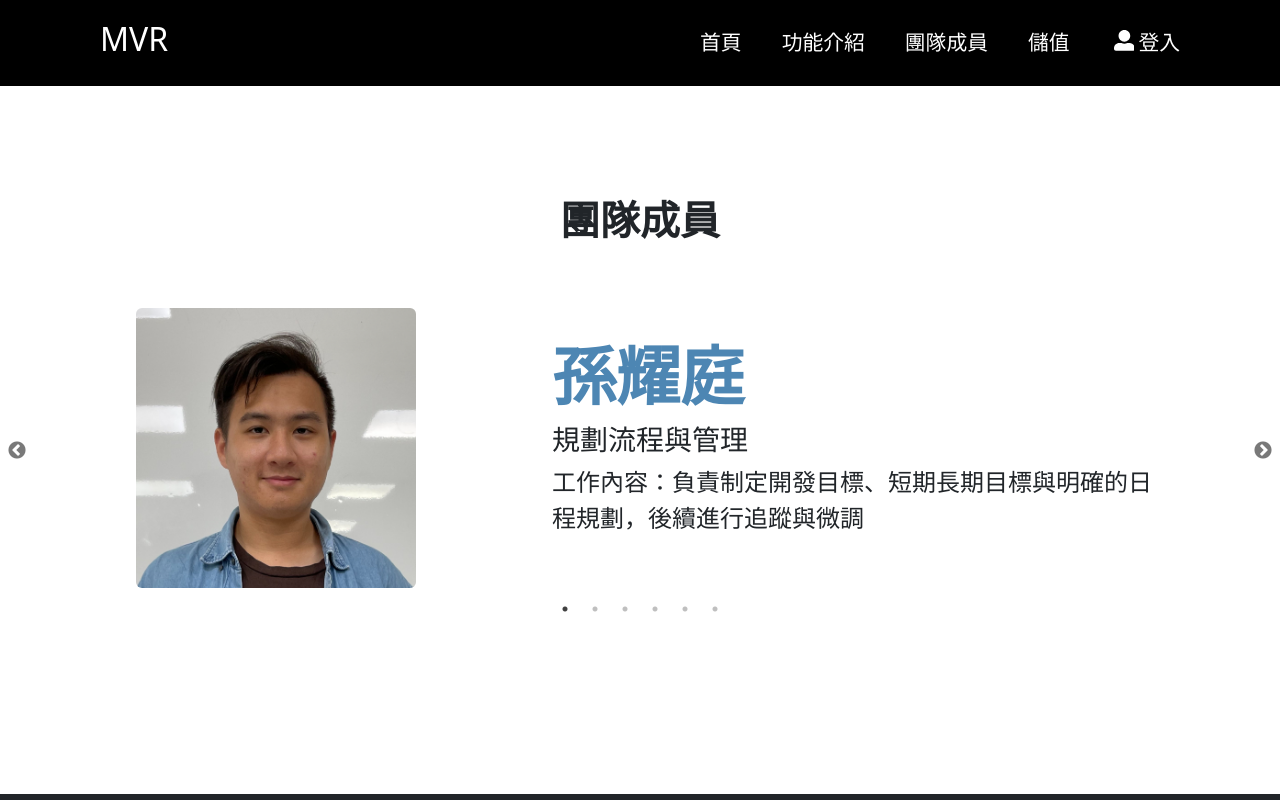
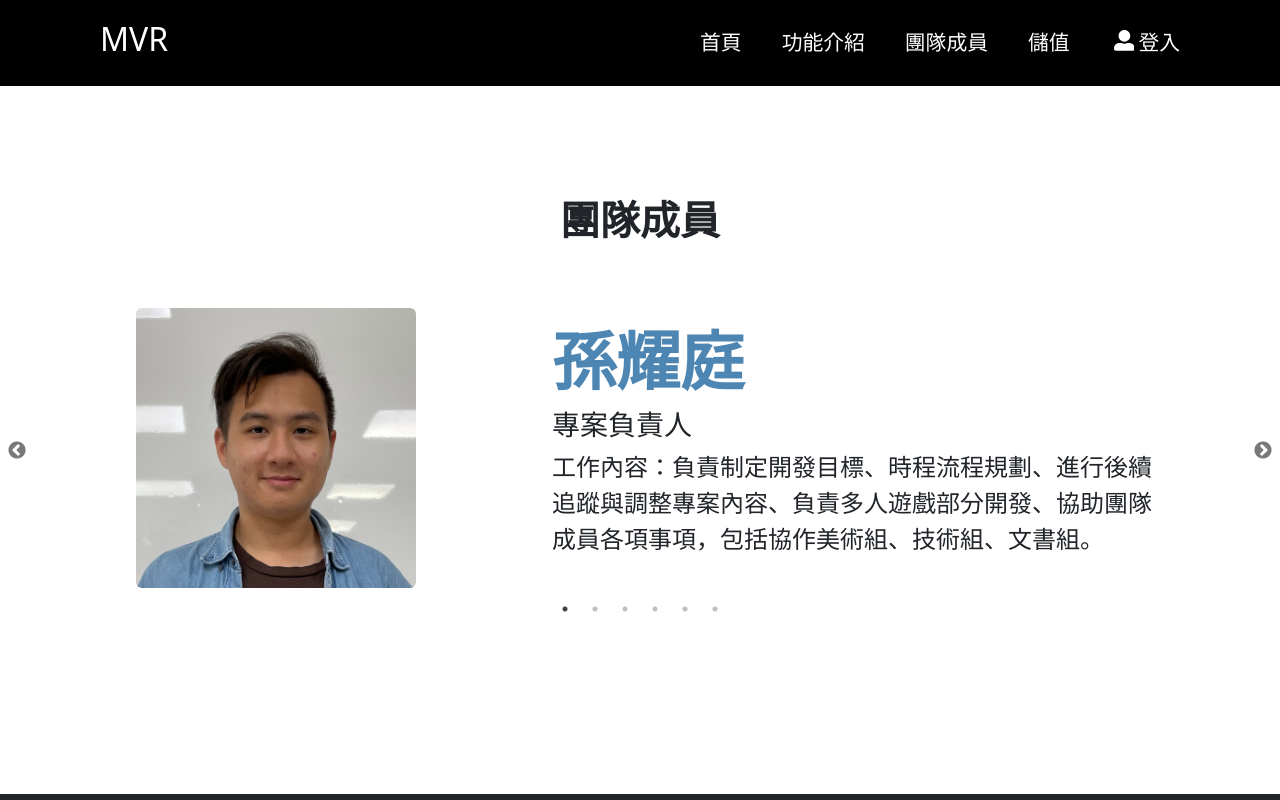
Before and after one commit to tzujie/mvr_frontend, a Next.js app: page /introduceTeam in a window 1280 px wide. Built offline with nearby package versions, Linux system fonts and the light colour scheme.

Commit message:
modi2for

```diff
--- a/pages/introduceTeam.tsx
+++ b/pages/introduceTeam.tsx
@@ -27,7 +27,7 @@ function Member({ data }: { data: MemberContent }) {
             </div>
             <style jsx>{`
                 .work-content-container {
-                    height: 100px;
+                    height: 130px;
                     overflow: hidden;
                 }
             `}</style>
@@ -49,12 +49,12 @@ export default function IntroduceTeam() {
     };
 
     const teamData: MemberContent[] = [
-        { filename: '30448', name: '孫耀庭', work_title: '規劃流程與管理', work_content: '負責制定開發目標、短期長期目標與明確的日程規劃，後續進行追蹤與微調' },
-        { filename: '30414', name: '劉宣珉', work_title: '挑選物件模型、背景與製作', work_content: '負責尋找可使用的物件資源，進行修改與調整，製作成需要的樣貌' },
-        { filename: '30141', name: '張宇辰', work_title: '調整與修改Unity中的物件', work_content: '負責處理遊戲引擎Unity中的物件與場景的互動模式，包括移動、拿取放下、與選單互動等' },
-        { filename: '30927', name: '李佳翰', work_title: '製作網站及調整與修改Unity中的物件', work_content: '負責製作網站與更新、維護，並幫忙處理遊戲引擎Unity的相關工作' },
-        { filename: '31396', name: '施品伃', work_title: '美術場景製作與文書相關事宜', work_content: '負責製作美術場景與物件模型，並處理報告、競賽等文書作業' },
-        { filename: '31453', name: '甯子倢', work_title: '美術場景製作與AI客服', work_content: '負責製作美術場景與物件模型，並製作、訓練AI客服機器人的模型' },
+        { filename: '30448', name: '孫耀庭', work_title: '專案負責人', work_content: '負責制定開發目標、時程流程規劃、進行後續追蹤與調整專案內容、負責多人遊戲部分開發、協助團隊成員各項事項，包括協作美術組、技術組、文書組。' },
+        { filename: '30414', name: '劉宣珉', work_title: '美術組成員 & 文書組成員', work_content: '負責美術相關場景創作、根據需求修改與調整、尋找相對應的美術素材、協作 文書檔案，處理關於美術類型與文書資料調整。' },
+        { filename: '30141', name: '張宇辰', work_title: '技術組成員', work_content: '負責處理遊戲引擎Unity中物件與場景的交互動作，包括影音開發、物件創造、選單互動、樂器處理等，處理有關Unity的相關技術。' },
+        { filename: '30927', name: '李佳翰', work_title: '技術組成員', work_content: '負責網站前端架設與開發、協作虛擬引擎 Unity 中的相關事項，包括角色修改、Unity與網站的連線等，有關網站與Unity相關技術。' },
+        { filename: '31396', name: '施品伃', work_title: '美術組成員 & 文書組成員', work_content: '負責美術相關場景製作、負責文書相關工作，包含:整理、彙整、影片製作、 簡報等，處理美術場景創作以及相關文書資料。' },
+        { filename: '31453', name: '甯子倢', work_title: '技術組成員', work_content: '負責網站前後端以及資料庫的架設、開發、維護，AI客服機器人模型的訓練導入，處理關於AI角色以及網站相關技術' },
     ]
     return (
         <>
@@ -83,18 +83,18 @@ export default function IntroduceTeam() {
                 </div>
             </main>
             <style jsx global>{`
-            .slick-prev, .slick-next {
-                font-size: 30px;
-                z-index: 1;
-            }
-
-
+                .slick-prev, .slick-next {
+                    font-size: 30px;
+                    z-index: 1;
+                }
 
                 .slick-prev:before, .slick-next:before {
                     color: rgba(0, 0, 0, 0.7);
                 }
+
                 .work-content-container {
-                    max-height: 150px;
+                    font-size: 10em;
+                    max-height: 200px;
                     overflow-y: auto;
                 }
 
```
